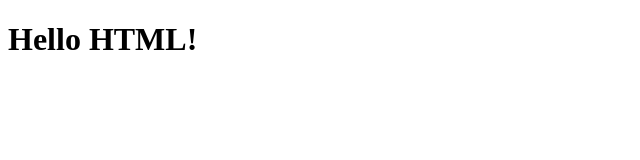
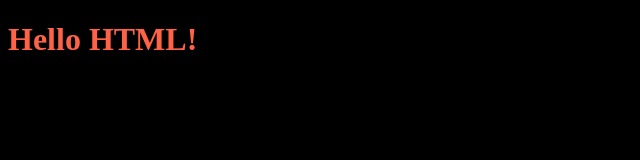
Before and after one commit to otkz44/myportfolio, a plain HTML site: page index.html in a window 1280 px wide. Shown: the whole page, without its empty margins (0-640 px from the left). Drawn offline with Linux system fonts and the light colour scheme.

Commit message:
Add: style.cssの追加

```diff
--- a/index.html
+++ b/index.html
@@ -3,6 +3,7 @@
     <head>
         <title>myportfolio</title>
         <meta charset="utf-8">
+        <link rel="stylesheet" href="style.css">
     </head>
 
     <body>
--- /dev/null
+++ b/style.css
@@ -0,0 +1,9 @@
+@charset "UTF-8";
+
+body {
+    background-color: black;
+}
+
+h1 {
+    color: tomato;
+}
```
